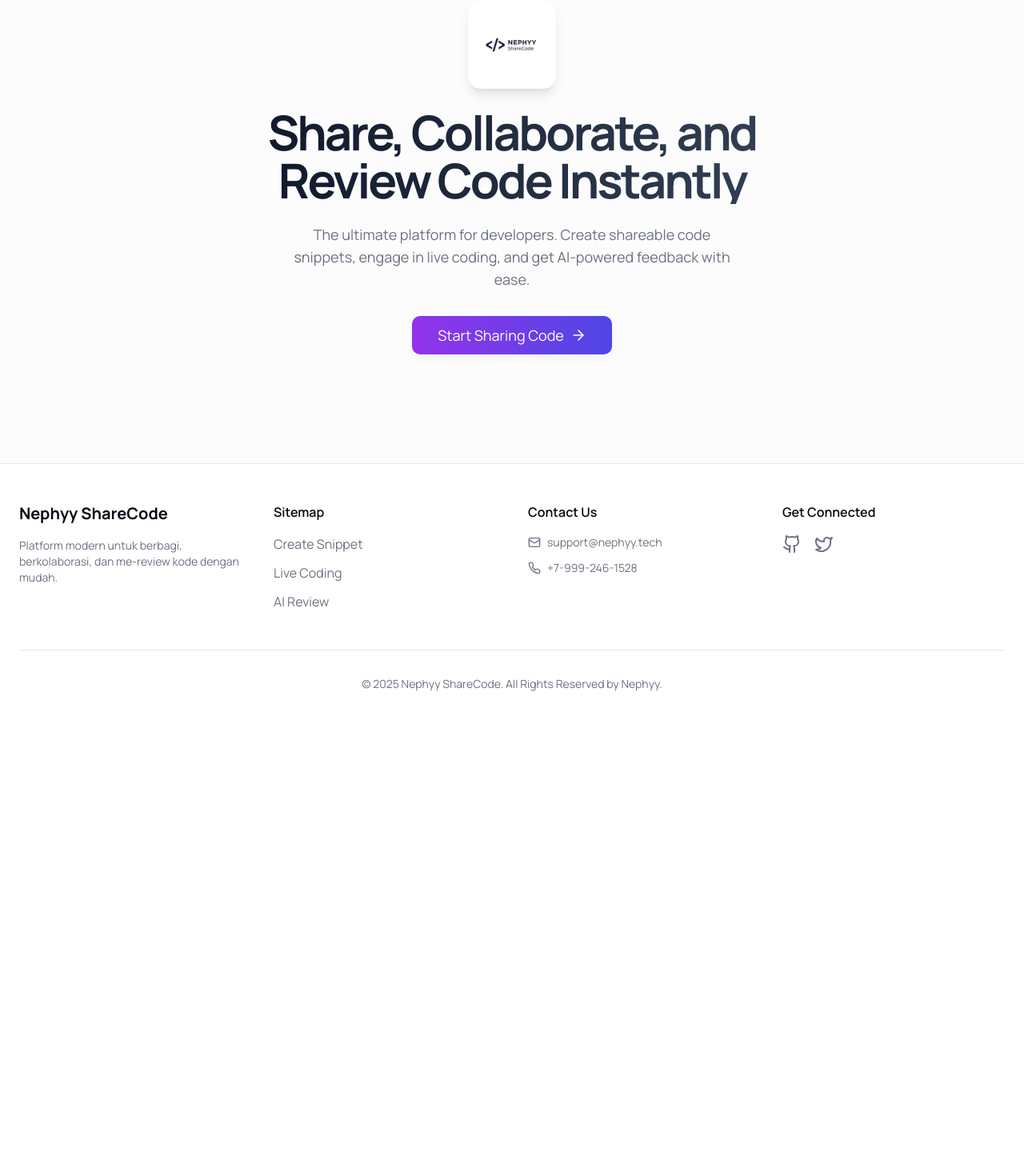
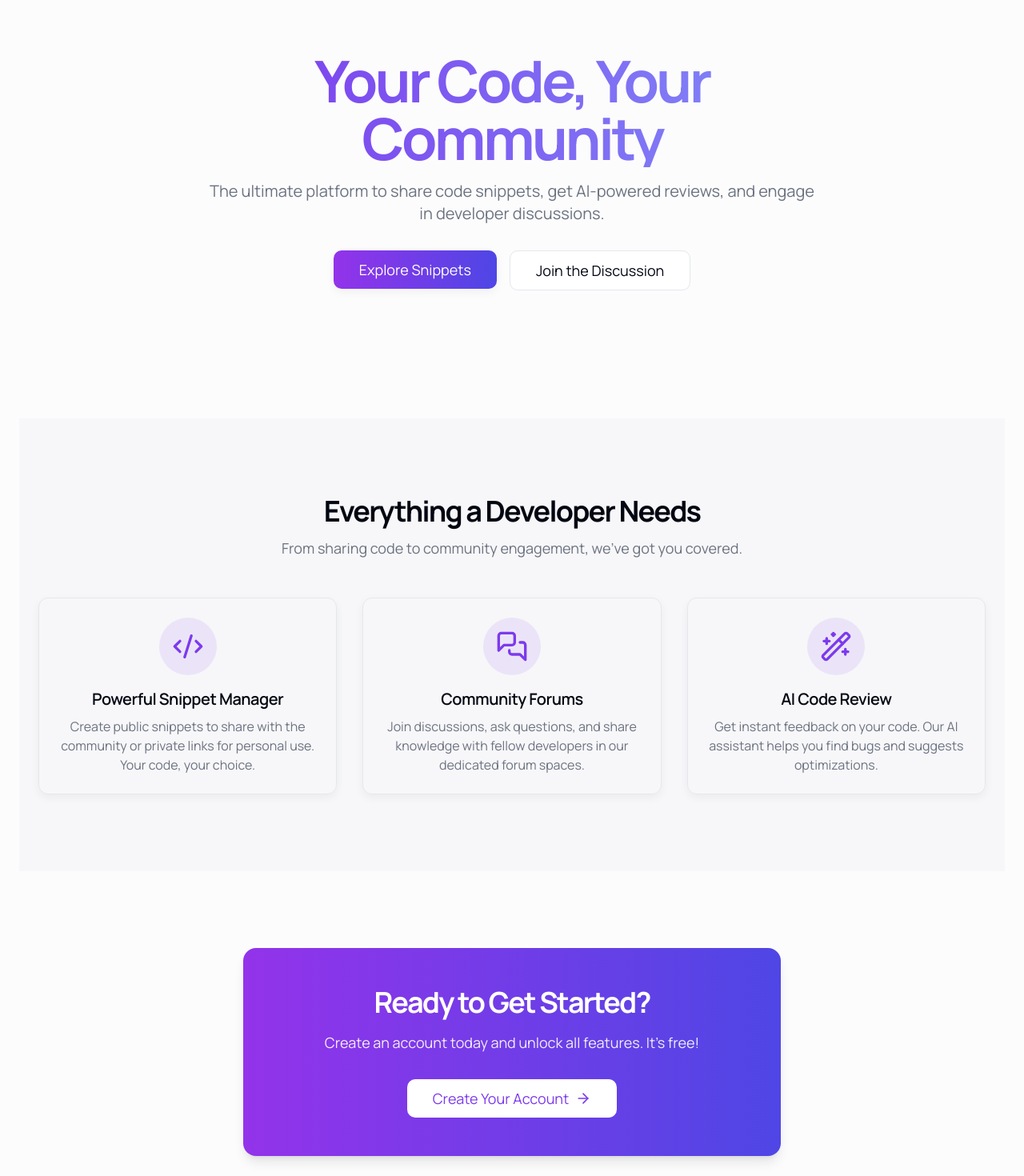
Before and after one commit to Nephyy1/nephyy-sharecode, a Next.js app: page / in a window 1280 px wide. Shown: the part 200-1670 px from the top of the page at 80% size. Before the commit the page ends 1113 px from the top, so only its background shows below. Built offline with nearby package versions, Linux system fonts and the light colour scheme; no server answers.

Commit message:
Update page.tsx

```diff
--- a/app/(main)/page.tsx
+++ b/app/(main)/page.tsx
@@ -1,32 +1,96 @@
 import { Button } from "@/components/ui/button";
-import { ArrowRight } from "lucide-react";
+import { Card, CardContent, CardHeader, CardTitle } from "@/components/ui/card";
+import { ArrowRight, Code2, MessagesSquare, WandSparkles } from "lucide-react";
 import Link from "next/link";
 import Image from "next/image";
 
-export default function LandingPage() {
+export default function HomePage() {
+  const features = [
+    {
+      icon: <Code2 className="w-10 h-10 text-primary" />,
+      title: "Powerful Snippet Manager",
+      description: "Create public snippets to share with the community or private links for personal use. Your code, your choice.",
+    },
+    {
+      icon: <MessagesSquare className="w-10 h-10 text-primary" />,
+      title: "Community Forums",
+      description: "Join discussions, ask questions, and share knowledge with fellow developers in our dedicated forum spaces.",
+    },
+    {
+      icon: <WandSparkles className="w-10 h-10 text-primary" />,
+      title: "AI Code Review",
+      description: "Get instant feedback on your code. Our AI assistant helps you find bugs and suggests optimizations.",
+    },
+  ];
+
   return (
-    <div className="flex flex-col items-center justify-center text-center px-4 py-16 sm:py-24">
-      <Image
-        src="/nephyy.png"
-        alt="Nephyy ShareCode Logo"
-        width={110}
-        height={110}
-        className="mb-6 rounded-2xl shadow-lg"
-        priority
-      />
-      <h1 className="text-4xl sm:text-5xl md:text-6xl font-bold tracking-tighter max-w-2xl bg-clip-text text-transparent bg-gradient-to-r from-slate-900 to-slate-700 dark:from-slate-50 dark:to-slate-400">
-        Share, Collaborate, and Review Code Instantly
+    <div className="flex flex-col items-center">
+      <section className="w-full py-20 md:py-32 lg:py-40 text-center">
+        <div className="container px-4 md:px-6">
+          <div className="max-w-3xl mx-auto space-y-4">
+            <h1 className="text-4xl font-bold tracking-tighter sm:text-5xl md:text-6xl lg:text-7xl bg-clip-text text-transparent bg-gradient-to-r from-primary to-indigo-400">
+              Your Code, Your Community
             </h1>
-      <p className="mt-6 max-w-xl mx-auto text-lg text-muted-foreground">
-        The ultimate platform for developers. Create shareable code snippets, engage in live coding, and get AI-powered feedback with ease.
+            <p className="text-lg md:text-xl text-muted-foreground">
+              The ultimate platform to share code snippets, get AI-powered reviews, and engage in developer discussions.
             </p>
-      <div className="mt-8">
+          </div>
+          <div className="mt-8 flex flex-col sm:flex-row justify-center gap-4">
             <Button asChild size="lg" className="btn-gradient shadow-subtle hover:shadow-subtle-hover text-lg px-8 py-6">
-          <Link href="/create">
-            Start Sharing Code <ArrowRight className="w-5 h-5 ml-2" />
+              <Link href="/explore">
+                Explore Snippets
+              </Link>
+            </Button>
+            <Button asChild size="lg" variant="outline" className="text-lg px-8 py-6">
+              <Link href="/forums">
+                Join the Discussion
               </Link>
             </Button>
           </div>
         </div>
+      </section>
+
+      <section className="w-full py-20 md:py-24 bg-muted/50 dark:bg-card">
+        <div className="container px-4 md:px-6">
+          <div className="text-center space-y-3 mb-12">
+            <h2 className="text-3xl md:text-4xl font-bold tracking-tighter">Everything a Developer Needs</h2>
+            <p className="max-w-xl mx-auto text-muted-foreground md:text-lg">
+              From sharing code to community engagement, we've got you covered.
+            </p>
+          </div>
+          <div className="grid grid-cols-1 md:grid-cols-3 gap-8">
+            {features.map((feature, index) => (
+              <Card key={index} className="text-center p-6 flex flex-col items-center shadow-subtle">
+                <div className="mb-4 rounded-full bg-primary/10 p-4">
+                  {feature.icon}
+                </div>
+                <CardHeader className="p-0">
+                  <CardTitle className="text-xl">{feature.title}</CardTitle>
+                </CardHeader>
+                <CardContent className="p-0 mt-2 flex-grow">
+                  <p className="text-muted-foreground">{feature.description}</p>
+                </CardContent>
+              </Card>
+            ))}
+          </div>
+        </div>
+      </section>
+
+      <section className="w-full py-20 md:py-24">
+        <div className="container px-4 md:px-6">
+          <div className="max-w-2xl mx-auto text-center p-8 md:p-12 rounded-2xl bg-gradient-to-r from-purple-600 to-indigo-600 text-white shadow-lg">
+            <h2 className="text-3xl md:text-4xl font-bold tracking-tighter">Ready to Get Started?</h2>
+            <p className="mt-4 mb-8 text-lg opacity-90">
+              Create an account today and unlock all features. It's free!
+            </p>
+            <Button asChild size="lg" variant="secondary" className="text-lg px-8 py-6 bg-white text-primary hover:bg-white/90">
+              <Link href="/register">
+                Create Your Account <ArrowRight className="ml-2 h-5 w-5" />
+              </Link>
+            </Button>
+          </div>
+        </div>
+      </section>
+    </div>
   );
 }
```
Lines whose indentation alone changed are shown as unchanged.
